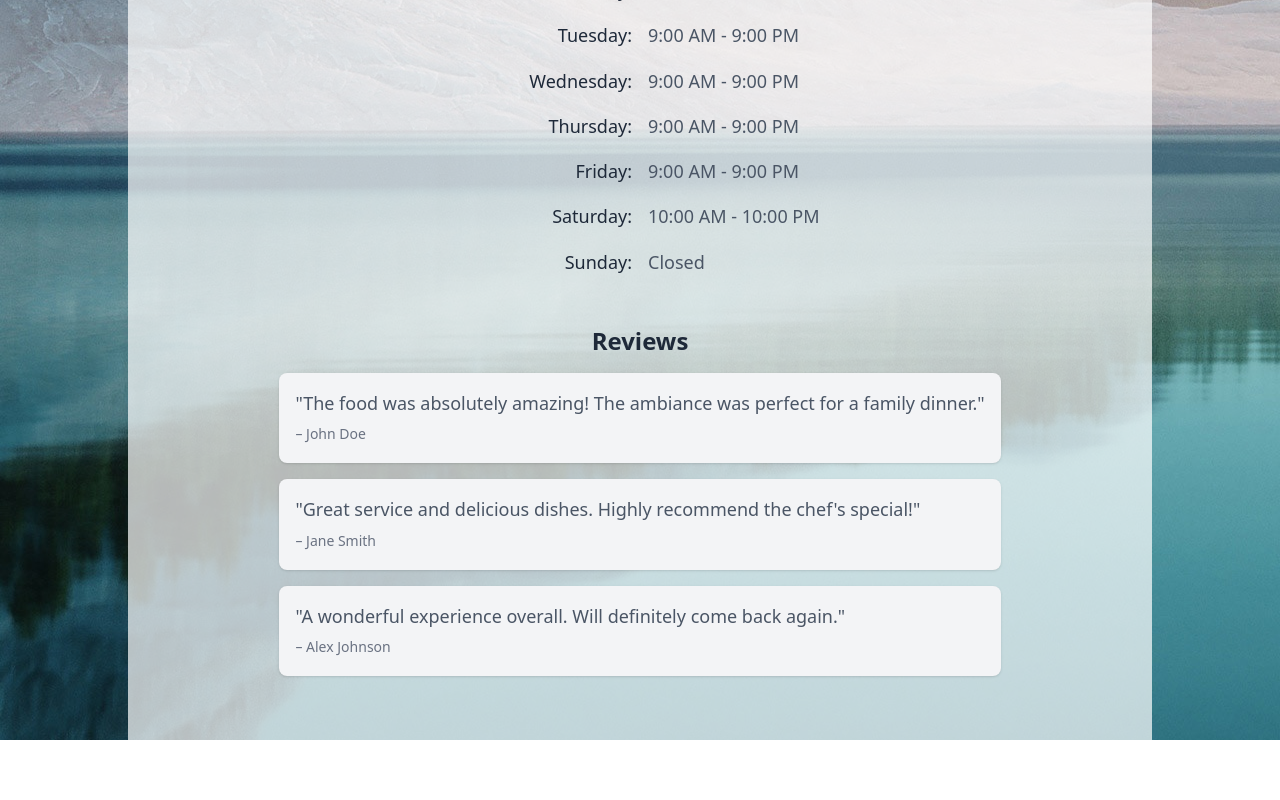
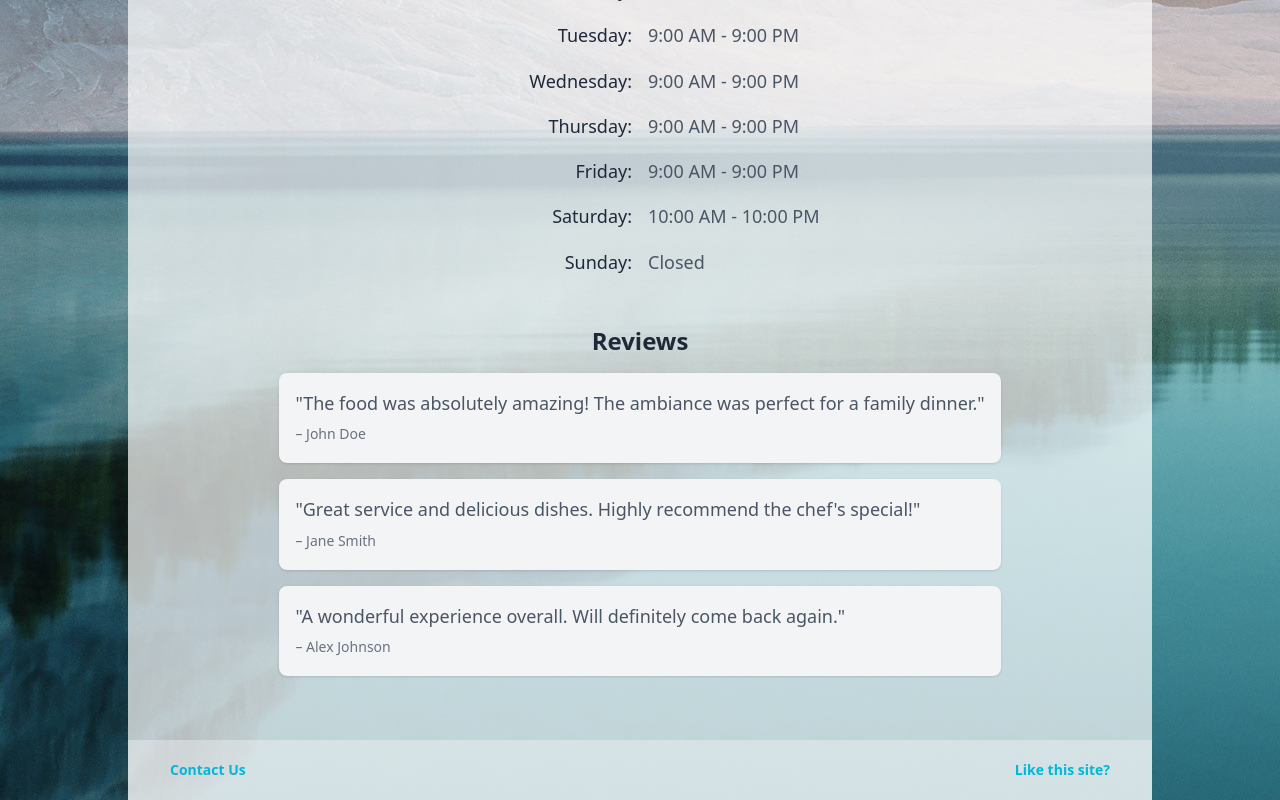
Before and after one commit to restaurantsofontario/mock, a React (Vite) app: page / in a window 1280 px wide. Shown: the part 1190-1990 px from the top of the page. Before the commit the page ends 1930 px from the top, so only its background shows below. Built offline with nearby package versions, Linux system fonts and the light colour scheme.

Commit message:
added footer

```diff
--- a/src/App.tsx
+++ b/src/App.tsx
@@ -1,6 +1,7 @@
 import { useState } from 'react'
 import Home from './Home/Home'
 import Header from './Header/Header';
+import Footer from './Footer/Footer';
 
 function App() {
   const [activeTab, setActiveTab] = useState('home')
@@ -25,6 +26,9 @@ function App() {
 
           {/* tabs */}
           {activeTab === 'home' ? <Home/> : ''}
+
+
+          <Footer/>
         </div>
       </div>
     </>
--- /dev/null
+++ b/src/Footer/Footer.tsx
@@ -0,0 +1,38 @@
+function Footer() {
+
+  return (
+    <>
+      <div className='
+        mx-auto
+        w-full
+        flex
+        items-center
+        justify-center
+        gap-4
+        p-2
+        lg:px-8
+        text-sm/6 font-semibold
+        text-cyan-500
+        bg-white/80
+      '>
+        <button type='button' className='
+          inline-flex
+          items-center
+          justify-center
+          rounded-md
+          p-2.5
+          mr-auto
+        '>Contact Us</button>
+        <button type='button' className='
+          inline-flex
+          items-center
+          justify-center
+          rounded-md
+          p-2.5
+        '>Like this site?</button>
+      </div>
+    </>
+  )
+}
+
+export default Footer
```
